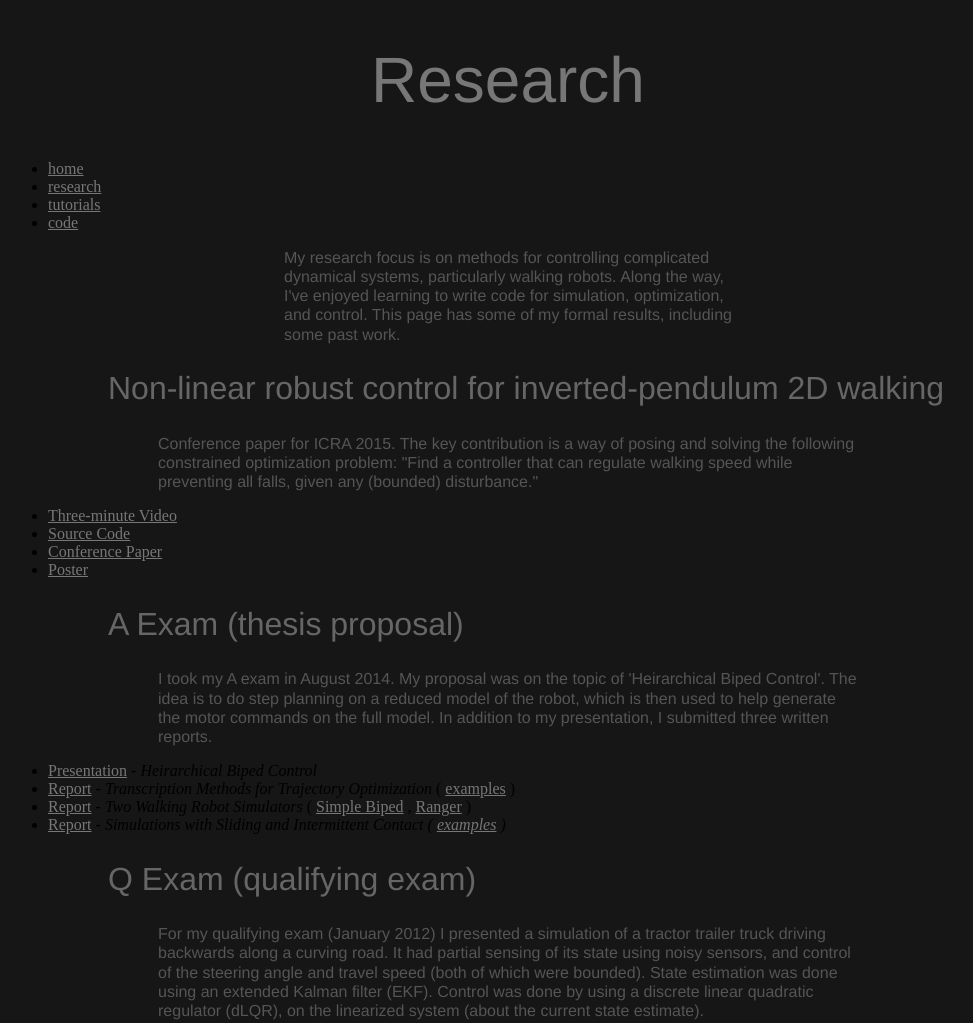
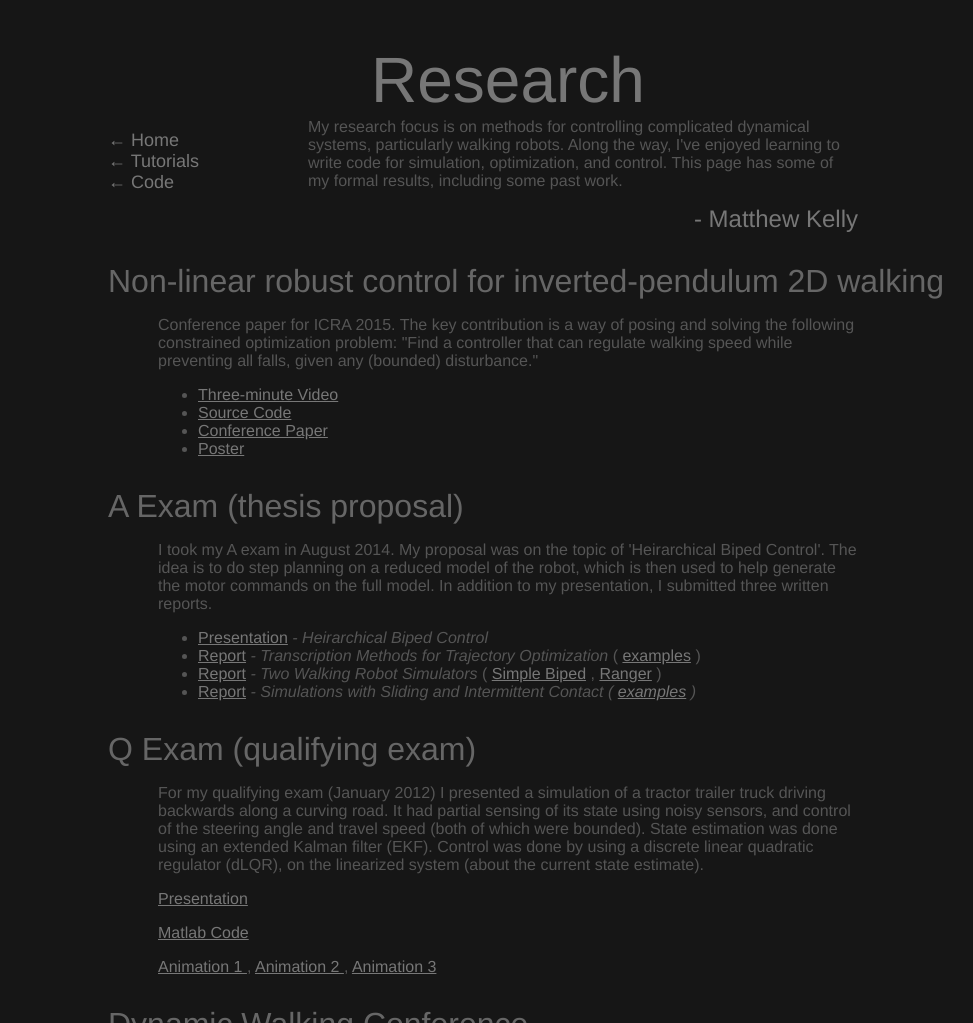
Before and after one commit to MatthewPeterKelly/website, a plain HTML site: page research/index.html in a window 1280 px wide. Shown: the top 1023 px of the page, without its empty margins (132-1105 px from the left). Drawn offline with Linux system fonts and the light colour scheme; a web font is replaced by a local one.

Commit message:
Almost done udateing the style across all pages. Still need code, calendar, and tutorials.

```diff
--- a/research/index.html
+++ b/research/index.html
@@ -5,104 +5,77 @@
 <head>
     <meta http-equiv="content-type" content="text/html; charset=utf-8">
     <link rel="stylesheet" type="text/css" href="../style.css" />
+    <!--<link href="http://fonts.googleapis.com/css?family=Great+Vibes" rel="stylesheet" type="text/css">-->
+    <link href="http://fonts.googleapis.com/css?family=Merienda+One" rel="stylesheet" type="text/css">
     <title>MPK_research</title>
-
     <script>
-  (function(i,s,o,g,r,a,m){i['GoogleAnalyticsObject']=r;i[r]=i[r]||function(){
-  (i[r].q=i[r].q||[]).push(arguments)},i[r].l=1*new Date();a=s.createElement(o),
-  m=s.getElementsByTagName(o)[0];a.async=1;a.src=g;m.parentNode.insertBefore(a,m)
-  })(window,document,'script','//www.google-analytics.com/analytics.js','ga');
+    (function(i, s, o, g, r, a, m) {
+        i['GoogleAnalyticsObject'] = r;
+        i[r] = i[r] || function() {
+            (i[r].q = i[r].q || []).push(arguments)
+        }, i[r].l = 1 * new Date();
+        a = s.createElement(o),
+            m = s.getElementsByTagName(o)[0];
+        a.async = 1;
+        a.src = g;
+        m.parentNode.insertBefore(a, m)
+    })(window, document, 'script', '//www.google-analytics.com/analytics.js', 'ga');
 
     ga('create', 'UA-64560597-1', 'auto');
     ga('send', 'pageview');
-
     </script>
-
 </head>
 
 <body>
-	<div class="header">
     <h1>Research</h1>
-		<ul>
-			<li><a href="../index.html">home</a></li>
-			<li><a href="../research/index.html">research</a></li>
-			<li><a href="../tutorials/index.html">tutorials</a></li>
-			<li><a href="../code/index.html">code</a></li>
-		</ul>
+    <div class="navBlock">
+        <a href="../index.html" class="navLink">  &#8592; Home </a>
+        <br>
+        <a href="../tutorials/index.html" class="navLink"> &#8592; Tutorials </a>
+        <br>
+        <a href="../code/index.html" class="navLink">  &#8592; Code </a>
+        <br>
     </div>
-
-	<div id="abstract">
-		<p>My research focus is on methods for controlling complicated
-			dynamical systems, particularly walking robots. Along the way, I've
-			enjoyed learning to write code for simulation, optimization, and
-			control. This page has some of my formal results, including some past
-			work.</p>
+    <div class="abstract">
+        My research focus is on methods for controlling complicated dynamical systems, particularly walking robots. Along the way, I've enjoyed learning to write code for simulation, optimization, and control. This page has some of my formal results, including some past work.
     </div>
-
-	<div id="content">
-
+    <div class="signature"> - Matthew Kelly</div>
     <h2>Non-linear robust control for inverted-pendulum 2D walking</h2>
     <p>
-			Conference paper for ICRA 2015. The key contribution is a way of posing and solving the
-			following constrained optimization problem: "Find a controller that
-			can regulate walking speed while preventing all falls, given any
-			(bounded) disturbance."
+        Conference paper for ICRA 2015. The key contribution is a way of posing and solving the following constrained optimization problem: "Find a controller that can regulate walking speed while preventing all falls, given any (bounded) disturbance."
     </p>
     <ul>
-			<li><a href="https://youtu.be/0Iir5vbrEo0"
-				target="blank">Three-minute Video</a></li>
-			<li><a
-				href=https://github.com/MatthewPeterKelly/icra2015_kellyRuina>Source
+        <li><a href="https://youtu.be/0Iir5vbrEo0" target="blank">Three-minute Video</a></li>
+        <li><a href=https://github.com/MatthewPeterKelly/icra2015_kellyRuina>Source
 					Code</a></li>
         <li><a href="ICRA_2015/icra2015_kellyRuina.pdf">Conference
 					Paper</a></li>
         <li><a href="ICRA_2015/icra2015_digitalPoster.pdf">Poster</a></li>
     </ul>
-
-
     <h2>A Exam (thesis proposal)</h2>
-		<p>I took my A exam in August 2014. My proposal was on the topic
-			of 'Heirarchical Biped Control'. The idea is to do step planning on a
-			reduced model of the robot, which is then used to help generate the
-			motor commands on the full model. In addition to my presentation, I
-			submitted three written reports.</p>
+    <p>I took my A exam in August 2014. My proposal was on the topic of 'Heirarchical Biped Control'. The idea is to do step planning on a reduced model of the robot, which is then used to help generate the motor commands on the full model. In addition to my presentation, I submitted three written reports.</p>
     <ul>
         <li><a href="MattKelly__A_Exam_Presentation.pdf">Presentation</a>
             <em>- Heirarchical Biped Control</em></li>
-			<li><a
-				href="MattKelly__Transcription_Methods_for_Trajectory_Optimization.pdf">Report</a>
-				<em>- Transcription Methods for Trajectory Optimization </em> ( <a
-				href="code.html#TrajectoryOptimization">examples</a> )</li>
+        <li><a href="MattKelly__Transcription_Methods_for_Trajectory_Optimization.pdf">Report</a>
+            <em>- Transcription Methods for Trajectory Optimization </em> ( <a href="code.html#TrajectoryOptimization">examples</a> )</li>
         <li><a href="MattKelly__Two_Walking_Robot_Simulators.pdf">Report</a>
-				<em>- Two Walking Robot Simulators </em> ( <a
-				href="https://www.youtube.com/watch?v=t1N4WNsyY8M&feature=youtu.be">Simple
-					Biped</a> , <a
-				href="https://www.youtube.com/watch?v=zvAufKB83g4&feature=youtu.be">Ranger</a>
-				)</li>
-			<li><a
-				href="MattKelly__Simulations_with_Sliding_and_Intermittent_Contact.pdf">Report</a>
+            <em>- Two Walking Robot Simulators </em> ( <a href="https://www.youtube.com/watch?v=t1N4WNsyY8M&feature=youtu.be">Simple
+					Biped</a> , <a href="https://www.youtube.com/watch?v=zvAufKB83g4&feature=youtu.be">Ranger</a> )
+        </li>
+        <li><a href="MattKelly__Simulations_with_Sliding_and_Intermittent_Contact.pdf">Report</a>
             <em>- Simulations with Sliding and Intermittent Contact ( <a
 					href="code.html#Simulation">examples</a> )
 			</em></li>
     </ul>
-
-
     <h2>Q Exam (qualifying exam)</h2>
-
-		<p>For my qualifying exam (January 2012) I presented a simulation
-			of a tractor trailer truck driving backwards along a curving road. It
-			had partial sensing of its state using noisy sensors, and control of
-			the steering angle and travel speed (both of which were bounded).
-			State estimation was done using an extended Kalman filter (EKF).
-			Control was done by using a discrete linear quadratic regulator
-			(dLQR), on the linearized system (about the current state estimate).
+    <p>For my qualifying exam (January 2012) I presented a simulation of a tractor trailer truck driving backwards along a curving road. It had partial sensing of its state using noisy sensors, and control of the steering angle and travel speed (both of which were bounded). State estimation was done using an extended Kalman filter (EKF). Control was done by using a discrete linear quadratic regulator (dLQR), on the linearized system (about the current state estimate).
     </p>
     <p>
         <a href="Q_Exam_Presentation.pdf"> Presentation</a>
     </p>
     <p>
-			<a
-				href="https://github.com/MatthewPeterKelly/dscTutorials/tree/master/tractorTrailer">Matlab
+        <a href="https://github.com/MatthewPeterKelly/dscTutorials/tree/master/tractorTrailer">Matlab
 				Code</a>
     </p>
     <p>
@@ -111,92 +84,61 @@
 				2 </a>, <a href="http://www.youtube.com/watch?v=9rnEmSdOHpk">
 				Animation 3 </a>
     </p>
-
-
     <h2>Dynamic Walking Conference</h2>
-
     <ul>
-			<li><a
-				href="DWC_2014-Matthew Kelly - Poster - simulation_and_optimization.pdf">
+        <li><a href="DWC_2014-Matthew Kelly - Poster - simulation_and_optimization.pdf">
 					2014 Poster</a> - <em>Bipeds: Simulation &amp; Optimization</em></li>
-			<li><a
-				href="DWC_2013 - Matthew Kelly - Poster - Reflex Control.pdf">
+        <li><a href="DWC_2013 - Matthew Kelly - Poster - Reflex Control.pdf">
 					2013 Poster</a> - <em>Reflex Control of Walking</em></li>
-			<li><a
-				href="DWC_2012 - Matthew Kelly - Poster - Ranger Balance.pdf">
+        <li><a href="DWC_2012 - Matthew Kelly - Poster - Ranger Balance.pdf">
 					2012 Poster</a> - <em>Feasibility of Achieving Standing Bipedal
 					Balance with Small Feet</em></li>
     </ul>
-
-
-
     <h2>Undergraduate Thesis - Bone Saw</h2>
-		<p>My undergraduate thesis project at Tufts University was
-			designing, fabricating, and testing a new type of surgical bone saw.
-			At the conclusion of the project I submitted provisional patent for
-			my saw design and published the experimental results in the ASME
-			Journal of Medical Devices. I was also worked on two conference
-			papers - one for my saw, and one for a saw designed by another
-			student.</p>
-
+    <p>My undergraduate thesis project at Tufts University was designing, fabricating, and testing a new type of surgical bone saw. At the conclusion of the project I submitted provisional patent for my saw design and published the experimental results in the ASME Journal of Medical Devices. I was also worked on two conference papers - one for my saw, and one for a saw designed by another student.
+    </p>
     <h3>Sagittal Saw:</h3>
     <ul>
-			<li><a
-				href="James et al. - 2013 - Sagittal Bone Saw With Orbital Blade Motion for Improved Cutting Efficiency.pdf">
+        <li><a href="James et al. - 2013 - Sagittal Bone Saw With Orbital Blade Motion for Improved Cutting Efficiency.pdf">
 					Journal Paper</a> <em>- Sagittal Bone Saw with Orbital Blade
 					Motion for Improved Cutting Efficiency</em></li>
-
-			<li><a
-				href="Matthew Kelly - Senior Thesis - Tufts University.pdf">
+        <li><a href="Matthew Kelly - Senior Thesis - Tufts University.pdf">
 					Senior Thesis</a> <em>- Novel Sagittal Bone Saw</em></li>
-
-			<li><a
-				href="Kelly, Lannin, James - 2011 - A Study on the cutting rate of a Novel Sagittal Bone Saw.pdf">
+        <li><a href="Kelly, Lannin, James - 2011 - A Study on the cutting rate of a Novel Sagittal Bone Saw.pdf">
 					Conference Paper</a> <em>- A Study on the Cutting Rate Performance
 					of a Novel Sagittal Bone Saw</em></li>
-			<li><a
-				href="provisional patent 70011 020P01 - sagittal saw - Matthew Kelly, Tim Lannin, Tom James.pdf">
+        <li><a href="provisional patent 70011 020P01 - sagittal saw - Matthew Kelly, Tim Lannin, Tom James.pdf">
 					Provisional Patent</a> <em>- Sagittal Saw</em></li>
     </ul>
-
     <h3>Recip Saw:</h3>
     <ul>
-			<li><a
-				href="ASME IMECE 2011-62457 -  Reciprocating Bone Saw - Effect of Blade Speed on Cutting Rate.pdf">
-					Conference Paper</a> - Recriprocating Bone Saw: Effect of Blade Speed
-				on Cutting Rate</li>
+        <li><a href="ASME IMECE 2011-62457 -  Reciprocating Bone Saw - Effect of Blade Speed on Cutting Rate.pdf">
+					Conference Paper</a> - Recriprocating Bone Saw: Effect of Blade Speed on Cutting Rate</li>
     </ul>
-
-
     <h2>Non-linear control design for extensional rheometer </h2>
     <p>
-			In my last year of undergrad, I worked as a research assistant in the <a href="http://web.mit.edu/nnf/">Non-Newtonian Fluids lab at MIT</a>, along with <a href="https://www.linkedin.com/pub/timothy-lannin/93/902/985"> Tim Lannin </a> and <a href = "https://www.linkedin.com/pub/will-langford/16/880/164"> Will Langford</a>.
-			Our goal was to design and implement a non-linear tracking controller on their Filament Stretching Extensional Rheometer (<a href="http://web.mit.edu/nnf/presentation/sld004.htm">FiSER</a>) and to redesign the LabVIEW program that ran the experiments.
+        In my last year of undergrad, I worked as a research assistant in the <a href="http://web.mit.edu/nnf/">Non-Newtonian Fluids lab at MIT</a>, along with <a href="https://www.linkedin.com/pub/timothy-lannin/93/902/985"> Tim Lannin </a> and <a href="https://www.linkedin.com/pub/will-langford/16/880/164"> Will Langford</a>. Our goal was to design and implement a non-linear tracking controller on their Filament Stretching Extensional Rheometer (<a href="http://web.mit.edu/nnf/presentation/sld004.htm">FiSER</a>) and to redesign the LabVIEW program that ran the experiments.
     </p>
     <p>
         FiSER characterizes fluids by rapidly stretching them, and measuring both the axial force on the fluid and the diameter of the sample in real time. The original experiments were done by using open-loop velocity profiles for the two measurement stages of the device. We implemented a controller that adjusted the speed of the stages in real-time to track a desired diameter profile in the specimen. This was challenging because the reference trajectories were all exponential, requiring the use of non-linear control techniques. The data acquisition, control, and estimation code were written in LabVIEW and compiled to a National Instruments cRIO and FPGA.
     </p>
-
     <h2>Journal of Chem. Education Paper</h2>
-		<p>As an undergraduate at Tufts University, I took a chemistry
-			course, which was designed to teach chemistry by attempting to answer
-			the question: "Is hydrogen the fuel of the future?". My final report
-			for the class was included in supplement of the paper that my
-			professor wrote about the course.</p>
-
-		<b><em>A theme-based course: hydrogen as the fuel of the
-				future</em></b> <br>
+    <p>As an undergraduate at Tufts University, I took a chemistry course, which was designed to teach chemistry by attempting to answer the question: "Is hydrogen the fuel of the future?". My final report for the class was included in supplement of the paper that my professor wrote about the course.
+    </p>
+    <h4> A theme-based course: hydrogen as the fuel of the
+				future</h4>
+    <br>
     <ul>
-			<li><a
-				href="A theme-based course, hydrogen as the fuel of the future.pdf">main
+        <li><a href="A theme-based course, hydrogen as the fuel of the future.pdf">main
 					paper</a></li>
-			<li><a
-				href="A theme-based course, hydrogen as the fuel of the future -- supplement.pdf">supplement</a>
+        <li><a href="A theme-based course, hydrogen as the fuel of the future -- supplement.pdf">supplement</a>
         </li>
     </ul>
     <br>
-	</div>
-
+    <br>
+    <br>
+    <br>
+    <br>
 </body>
 
 </html>
--- a/style.css
+++ b/style.css
@@ -15,10 +15,13 @@ body {
      color: #aaaaaa;
  }
 
- #abstract p {
-    max-width: 28em;
-    margin: 0 auto;
-    text-align: left;
+ .abstract {
+     font: 100 16px Helvetica, sans-serif;
+     color: #555555;
+     margin-left: 300px;
+     margin-right: 150px;
+     margin-top:-75px;
+     margin-bottom: 50px;
 }
 
 .navLink {
@@ -26,6 +29,10 @@ body {
      color: #777777;
      margin-left: 100px;
      text-decoration: none;
+}
+
+.navBlock {
+    margin-top: -30px;
 }
 
  .annotation {
@@ -73,20 +80,38 @@ iframe {
      text-align: left;
      color: #666666;
     margin-left: 100px;
+    margin-top: 30px;
+    margin-bottom: 10px;
  }
 
 h3 {
-     font: 400 24px 'Merienda One', Helvetica, sans-serif;
+     font: 400 20px 'Merienda One', Helvetica, sans-serif;
      text-align: left;
      color: #666666;
-    margin-left: 100px;
+    margin-left: 150px;
+ }
+
+ h4 {
+     font: 400 14px 'Merienda One', Helvetica, sans-serif;
+     text-align: left;
+     color: #666666;
+    margin-left: 150px;
+    margin-bottom: 0px;
  }
 
  p {
-     font: 100 16px/1.2 Helvetica, sans-serif;
+     font: 100 16px Helvetica, sans-serif;
      color: #555555;
      margin-left: 150px;
      margin-right: 150px;
+ }
+
+ ul {
+     font: 100 16px Helvetica, sans-serif;
+     color: #555555;
+     margin-left: 150px;
+     margin-right: 150px;
+     margin-top: 0px;
  }
 
  table {
```
Lines whose indentation alone changed are shown as unchanged.
